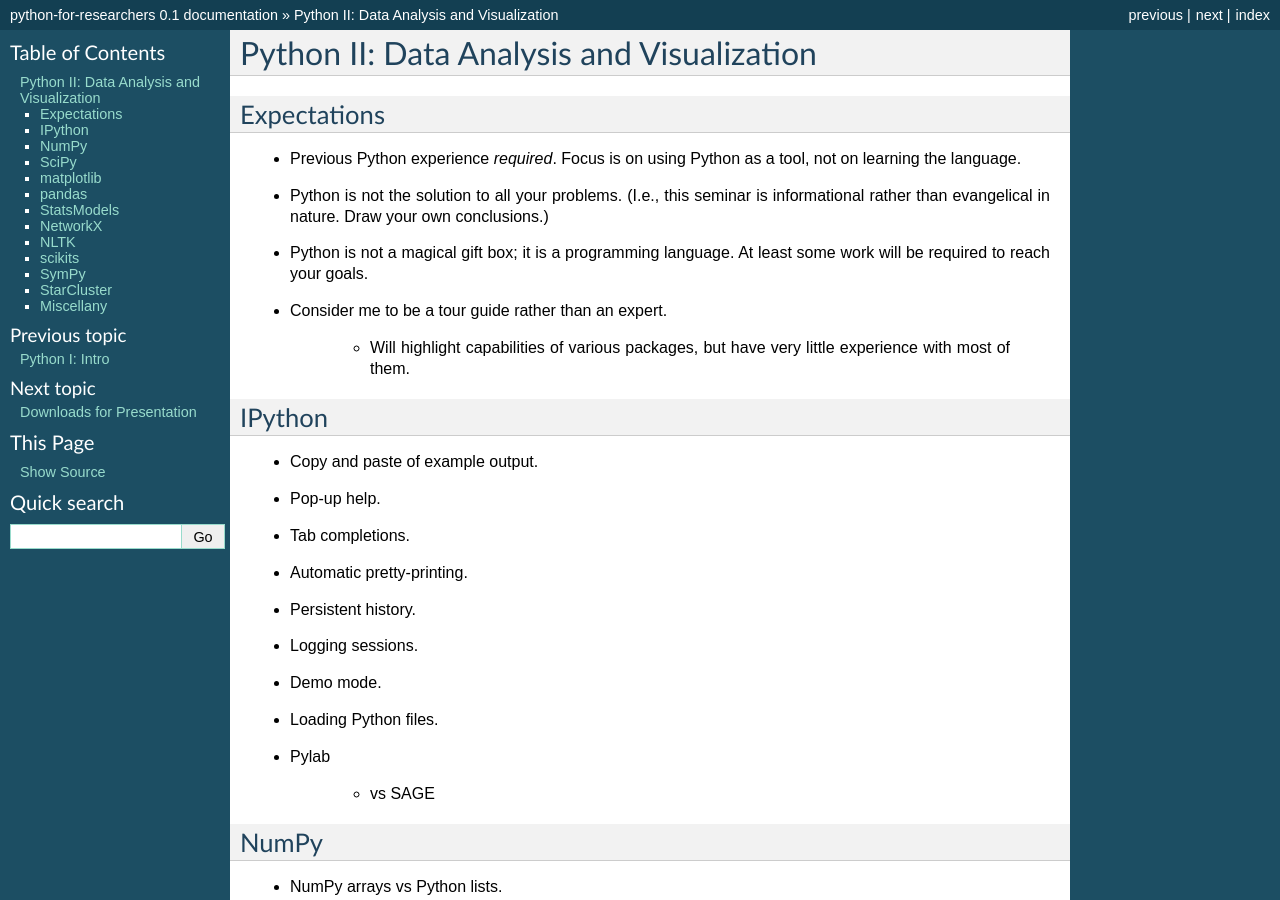
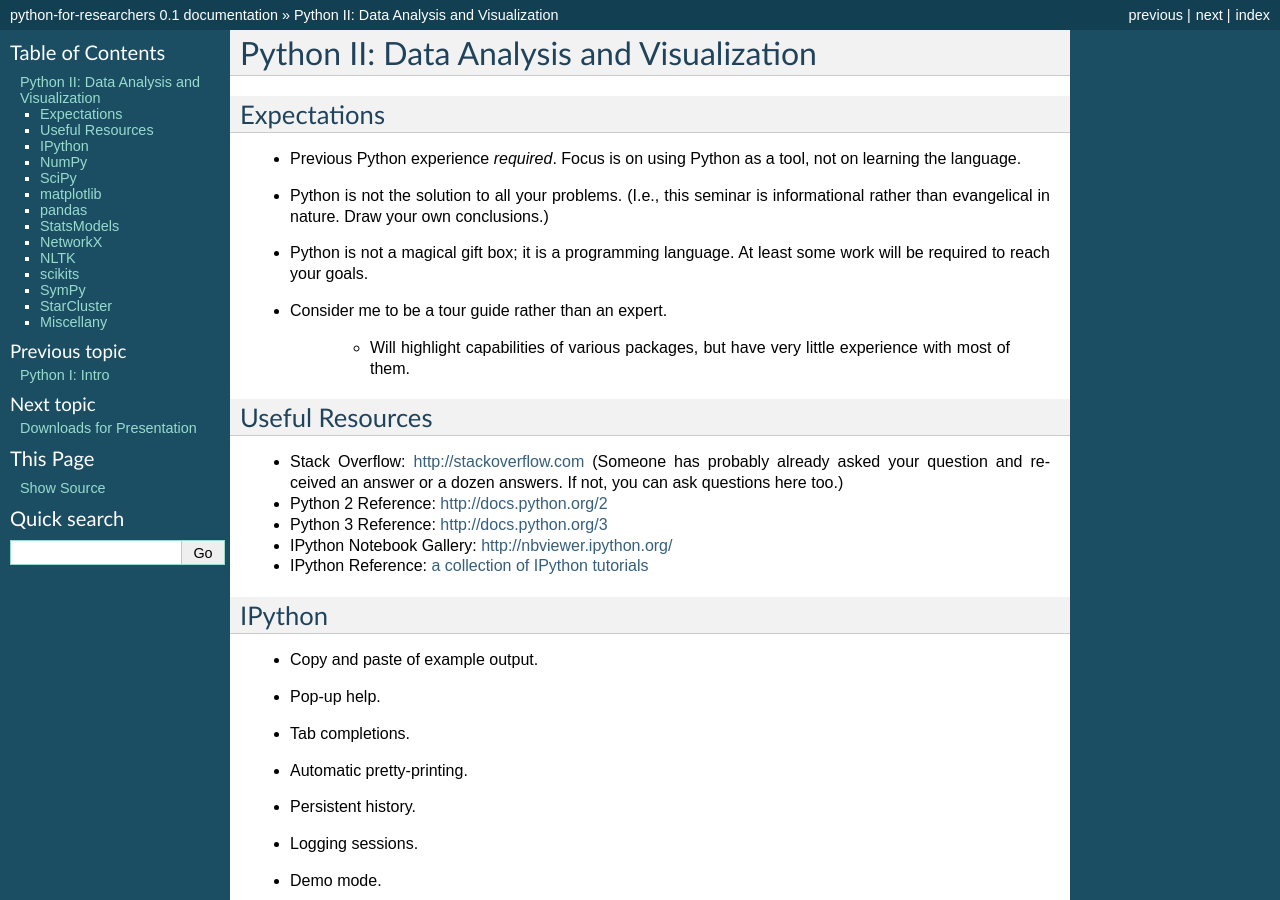
Before and after one commit to spartanem/python-for-researchers, a Sphinx documentation site: the page built from doc/slides/python2.rst, in a window 1280 px wide and 900 px high. Built offline with Sphinx 7.4.7, drawn with Linux system fonts in a browser that asks for light colours.

Commit message:
Couple of minor tweaks to seminar notes.

```diff
--- a/doc/slides/python2.rst
+++ b/doc/slides/python2.rst
@@ -1,5 +1,6 @@
 Python II: Data Analysis and Visualization
 ==========================================
+
 
 Expectations
 ------------
@@ -17,6 +18,24 @@ Expectations
 
    * Will highlight capabilities of various packages, but have very little
      experience with most of them.
+
+
+Useful Resources
+----------------
+
+* Stack Overflow: http://stackoverflow.com  (Someone has probably already asked
+  your question and received an answer or a dozen answers. If not, you can ask
+  questions here too.)
+
+* Python 2 Reference: http://docs.python.org/2
+
+* Python 3 Reference: http://docs.python.org/3
+
+* IPython Notebook Gallery: http://nbviewer.ipython.org/
+
+* IPython Reference: `a collection of IPython tutorials
+  <https://github.com/ipython/ipython/tree/master/examples/notebooks#a-collection-of-notebooks-for-using-ipython-effectively>`_
+
 
 IPython
 -------
```
Also changed, not shown: doc/slides/python1.rst (+9 -1 lines).
